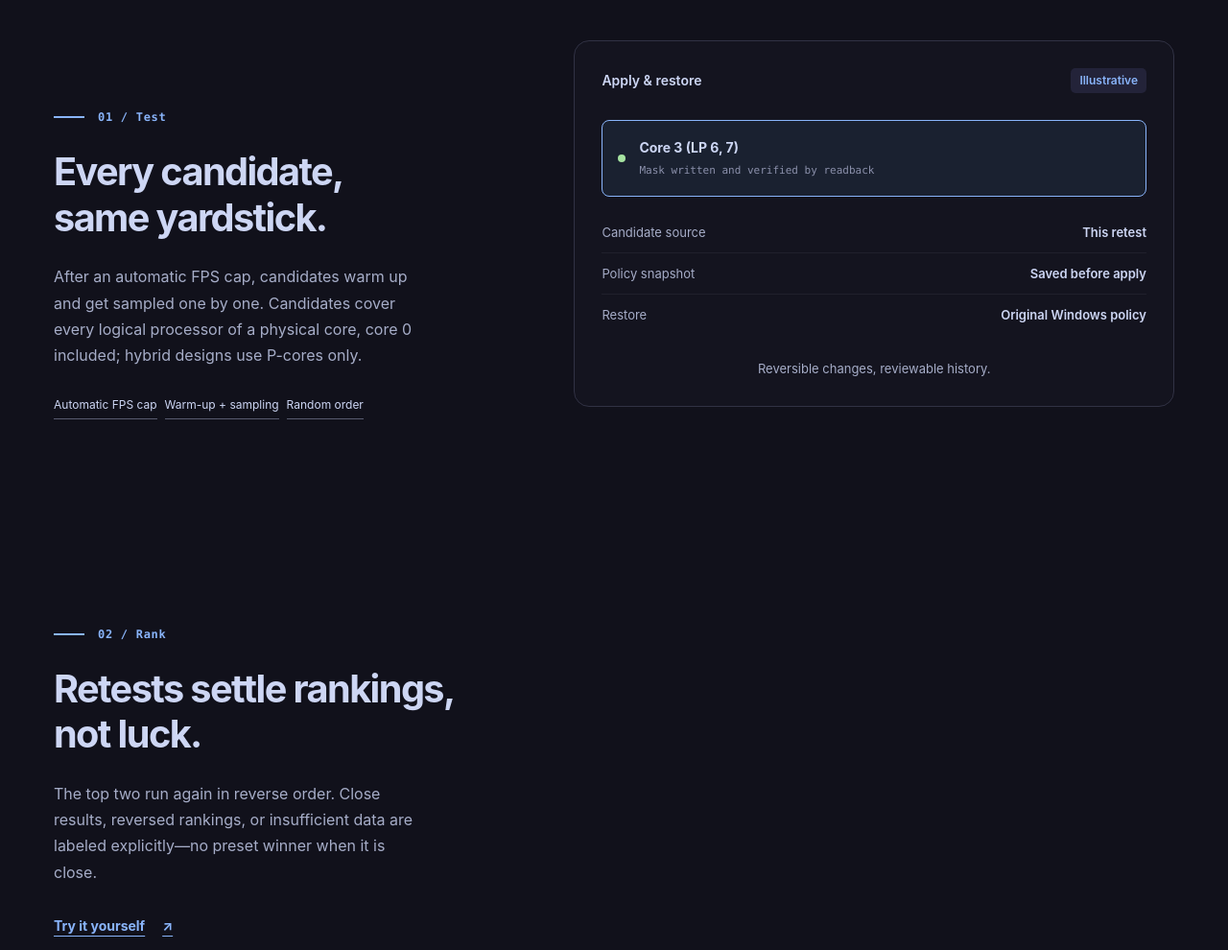
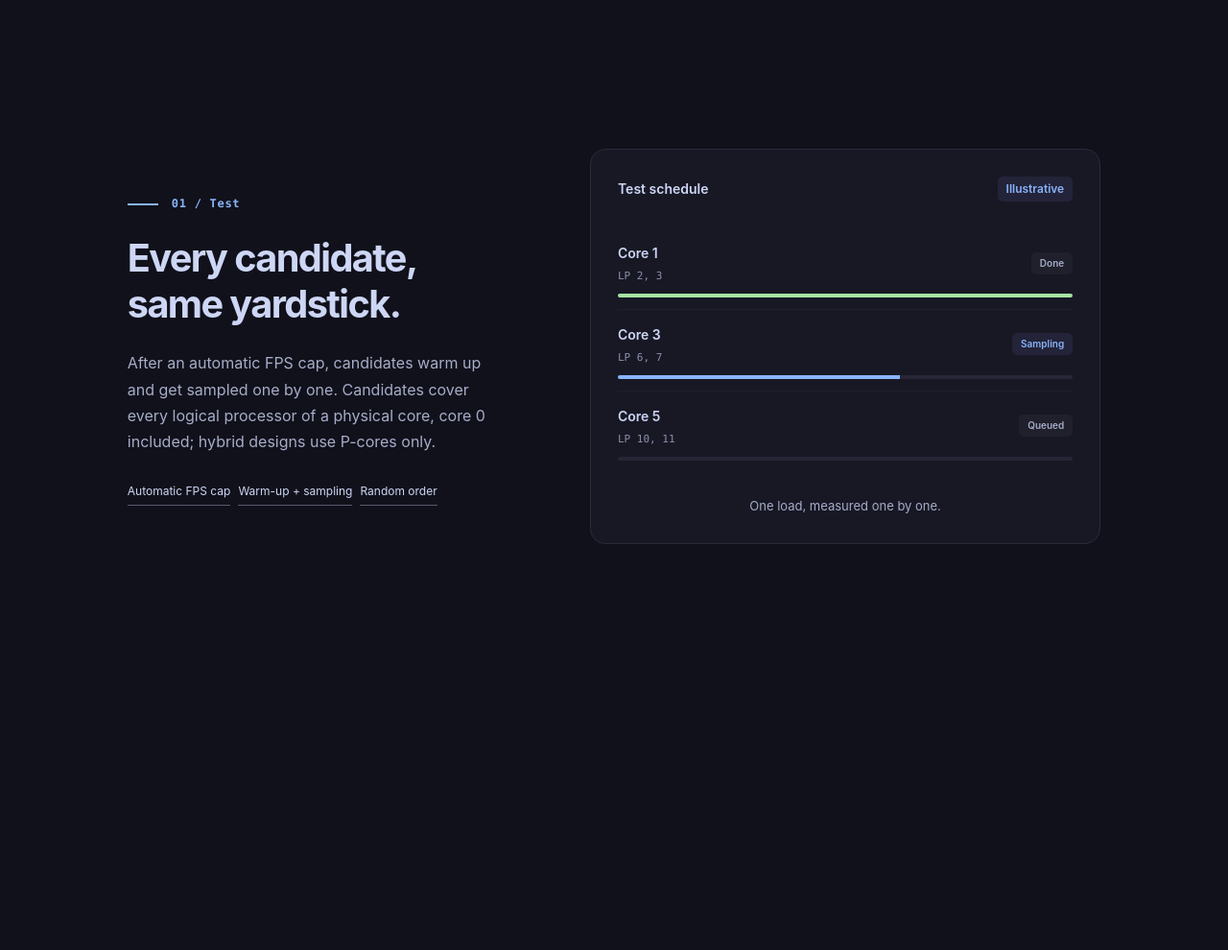
Before and after one commit to LiuTouo/PaceDock-releases, a website: page docs/en/index.html in a window 1280 px wide. Shown: the part 1597-2587 px from the top of the page at 96% size. Drawn offline with Linux system fonts and the light colour scheme.

Commit message:
site: pinned full-viewport pan deck replaces split story columns

```diff
--- a/docs/assets/site.css
+++ b/docs/assets/site.css
@@ -598,36 +598,30 @@ html:lang(en) .hero h1 {
   font-size: 12px;
 }
 .feature-story {
+  position: relative;
+  margin-top: 48px;
+  max-width: min(1280px, calc(100% - 112px));
+  margin-inline: auto;
+}
+/* Each step is one composed block: copy and panel travel together. */
+.feature-slide {
   display: grid;
-  grid-template-columns: 0.85fr 1.15fr;
-  gap: 64px 80px;
-  align-items: center;
-}
-.story-copy,
-.story-stage {
-  display: contents;
+  grid-template-columns: 1fr;
+  gap: 28px;
+  padding-block: 56px;
+  min-width: 0;
+}
+@media (min-width: 900px) {
+  .feature-slide {
+    grid-template-columns: minmax(0, 0.9fr) minmax(0, 1.1fr);
+    align-items: center;
+    gap: 56px;
+    padding-block: 72px;
+  }
 }
 .feature,
 .scene-panel {
   min-width: 0;
-}
-.feature[data-scene="test"] {
-  order: 1;
-}
-.scene-panel[data-panel="test"] {
-  order: 2;
-}
-.feature[data-scene="rank"] {
-  order: 3;
-}
-.scene-panel[data-panel="rank"] {
-  order: 4;
-}
-.feature[data-scene="apply"] {
-  order: 5;
-}
-.scene-panel[data-panel="apply"] {
-  order: 6;
 }
 .feature-number {
   display: inline-flex;
@@ -1525,46 +1519,34 @@ summary::marker {
     animation: confirm-in 300ms var(--ease-out);
   }
 @media (min-width: 1024px) and (min-height: 760px) {
+  /* Panned deck: the section pins for three viewports and the track slides
+     horizontally; vertical scroll scrubs the pan. */
+  .story-enabled .pan-viewport {
+    position: sticky;
+    top: 84px;
+    height: calc(100svh - 84px);
+    overflow: hidden;
+  }
   .story-enabled .feature-story {
-    align-items: start;
-    gap: 80px;
-  }
-  .story-enabled .story-copy {
-    display: block;
-    order: 0;
-  }
-  .story-enabled .feature {
-    min-height: 68svh;
+    height: 300svh;
+    margin-top: 0;
+    max-width: none;
+  }
+  .story-enabled .pan-track {
     display: flex;
-    flex-direction: column;
-    justify-content: center;
-    align-items: flex-start;
-  }
-  .story-enabled .story-stage {
-    display: grid;
-    order: 1;
-    position: sticky;
-    top: 124px;
-    padding-block: 24px;
-  }
-  .story-enabled .scene-panel {
-    grid-area: 1 / 1;
-    align-self: center;
-    opacity: 0;
+    height: 100%;
+    will-change: transform;
+  }
+  .story-enabled .feature-slide {
+    flex: 0 0 100%;
+    grid-template-columns: minmax(0, 0.88fr) minmax(0, 1.12fr);
+    align-items: center;
+    gap: 5vw;
+    padding-block: 0;
+    padding-inline: clamp(24px, 6vw, 96px);
+  }
+  .story-enabled .feature-slide[aria-hidden="true"] {
     visibility: hidden;
-    transform: translateY(28px) scale(0.98);
-    filter: blur(3px);
-    transition:
-      opacity 450ms var(--ease-standard),
-      transform 550ms var(--ease-out),
-      filter 450ms var(--ease-standard),
-      visibility 550ms;
-  }
-  .story-enabled .scene-panel.is-active {
-    opacity: 1;
-    visibility: visible;
-    transform: none;
-    filter: blur(0);
   }
 }
 @media (max-width: 1100px) {
@@ -1583,13 +1565,6 @@ summary::marker {
   }
   .hero-description {
     font-size: 16px;
-  }
-  .feature-story,
-  .story-enabled .feature-story {
-    column-gap: 40px;
-  }
-  .scene-panel {
-    padding: 22px;
   }
   .demo-layout {
     grid-template-columns: 280px minmax(0, 1fr);
@@ -1617,7 +1592,7 @@ summary::marker {
     margin-bottom: 40px;
   }
   .feature-story {
-    column-gap: 32px;
+    margin-top: 32px;
   }
   .split-heading {
     flex-direction: column;
@@ -1773,9 +1748,6 @@ summary::marker {
     font-size: 32px;
     margin-block: 18px;
   }
-  .feature > p {
-    max-width: none;
-  }
   .feature-tags {
     margin-top: 20px;
   }
--- a/docs/assets/site.js
+++ b/docs/assets/site.js
@@ -13,7 +13,8 @@ function initMotion() {
     ),
   ];
   let revealObserver;
-  let sceneObserver;
+  let scrub = null;
+  let raf = 0;
 
   for (const element of reveals) {
     const peers = reveals.filter(
@@ -22,17 +23,56 @@ function initMotion() {
     element.classList.add("reveal", `d${Math.min(peers.indexOf(element), 5)}`);
   }
 
-  function showScene(name) {
+  function setActive(index) {
+    const name = steps[index].dataset.scene;
+    steps.forEach((step, i) => {
+      if (i === index) step.removeAttribute("aria-hidden");
+      else step.setAttribute("aria-hidden", "true");
+      panels[i].classList.toggle("is-active", i === index);
+    });
     story.dataset.activeScene = name;
-    for (const panel of panels) {
-      panel.classList.toggle("is-active", panel.dataset.panel === name);
-    }
+  }
+
+  // Vertical scroll scrubs the horizontal pan; the paused 1ms animation acts
+  // as a CSP-safe transform we can seek instead of writing inline styles.
+  function applyPan() {
+    raf = 0;
+    if (!scrub) return;
+    const rect = story.getBoundingClientRect();
+    const total = story.offsetHeight - innerHeight;
+    const progress =
+      total > 0 ? Math.min(1, Math.max(0, -rect.top / total)) : 0;
+    scrub.currentTime = progress;
+    setActive(Math.min(steps.length - 1, Math.round(progress * (steps.length - 1))));
+  }
+
+  function schedulePan() {
+    if (raf || !scrub) return;
+    raf = requestAnimationFrame(applyPan);
+  }
+
+  function measurePan() {
+    if (!scrub) return;
+    const track = story.querySelector(".pan-track");
+    const max = Math.max(0, track.scrollWidth - track.parentElement.clientWidth);
+    scrub.effect.setKeyframes([
+      { transform: "translateX(0px)" },
+      { transform: `translateX(${-max}px)` },
+    ]);
+  }
+
+  function onResize() {
+    measurePan();
+    schedulePan();
   }
 
   function refreshMotion() {
     revealObserver?.disconnect();
-    sceneObserver?.disconnect();
+    scrub?.cancel();
+    scrub = null;
     root.classList.remove("motion-ready", "story-enabled");
+    removeEventListener("scroll", schedulePan);
+    removeEventListener("resize", onResize);
 
     // Motion is optional: a failed observer must never hide the site or break the demo.
     try {
@@ -53,29 +93,30 @@ function initMotion() {
       root.classList.add("motion-ready");
 
       if (wide.matches) {
-        const visible = new Map();
-        sceneObserver = new IntersectionObserver(
-          (entries) => {
-            for (const entry of entries) {
-              if (entry.isIntersecting)
-                visible.set(entry.target, entry.intersectionRatio);
-              else visible.delete(entry.target);
-            }
-            const active = [...visible].sort((a, b) => b[1] - a[1])[0];
-            if (active) showScene(active[0].dataset.scene);
-          },
-          {
-            rootMargin: "-35% 0px -35% 0px",
-            threshold: [0, 0.25, 0.5, 0.75, 1],
-          },
+        const track = story.querySelector(".pan-track");
+        // The class must land before measuring: the track is only a flex row
+        // while story styles apply, otherwise scrollWidth equals the viewport.
+        root.classList.add("story-enabled");
+        scrub = track.animate(
+          [{ transform: "translateX(0px)" }, { transform: "translateX(0px)" }],
+          { duration: 1, easing: "linear", fill: "both" },
         );
-        showScene(story.dataset.activeScene);
-        root.classList.add("story-enabled");
-        for (const step of steps) sceneObserver.observe(step);
+        scrub.pause();
+        measurePan();
+        addEventListener("scroll", schedulePan, { passive: true });
+        addEventListener("resize", onResize, { passive: true });
+        setActive(0);
+        applyPan();
+      } else {
+        for (const step of steps) step.removeAttribute("aria-hidden");
+        for (const panel of panels) panel.classList.remove("is-active");
       }
     } catch {
       revealObserver?.disconnect();
-      sceneObserver?.disconnect();
+      scrub?.cancel();
+      scrub = null;
+      removeEventListener("scroll", schedulePan);
+      removeEventListener("resize", onResize);
       root.classList.remove("motion-ready", "story-enabled");
     }
   }
--- a/docs/en/index.html
+++ b/docs/en/index.html
@@ -55,8 +55,8 @@
     <meta property="og:image:alt" content="PaceDock application icon" />
     <meta name="twitter:card" content="summary" />
     <link rel="icon" href="../assets/favicon.png" type="image/png" />
-    <link rel="stylesheet" href="../assets/site.css?v=5" />
-    <script type="module" src="../assets/site.js?v=5"></script>
+    <link rel="stylesheet" href="../assets/site.css?v=6" />
+    <script type="module" src="../assets/site.js?v=6"></script>
   </head>
   <body>
     <a class="skip-link" href="#main">Skip to main content</a>
@@ -200,9 +200,12 @@
             >
           </h2>
         </div>
+        </div>
         <div class="feature-story" data-active-scene="test">
-          <div class="story-copy">
-            <article class="feature" data-scene="test">
+          <div class="pan-viewport">
+            <div class="pan-track">
+              <article class="feature-slide" data-scene="test">
+                <div class="feature">
                   <span class="feature-number">01 / Test</span>
                   <h3>Every candidate,<br />same yardstick.</h3>
                   <p>
@@ -214,34 +217,7 @@
                     <span>Automatic FPS cap</span><span>Warm-up + sampling</span
                     ><span>Random order</span>
                   </div>
-            </article>
-            <article class="feature" data-scene="rank">
-              <span class="feature-number">02 / Rank</span>
-              <h3>Retests settle rankings,<br />not luck.</h3>
-              <p>
-                The top two run again in reverse order. Close results, reversed
-                rankings, or insufficient data are labeled explicitly—no preset
-                winner when it is close.
-              </p>
-              <a class="text-link" href="#demo"
-                >Try it yourself <span aria-hidden="true">↗</span></a
-              >
-            </article>
-            <article class="feature" data-scene="apply">
-              <span class="feature-number">03 / Apply</span>
-              <h3>Before applying,<br />know the way back.</h3>
-              <p>
-                A complete policy snapshot is saved before apply; masks are
-                written and read back for verification. History is reviewable,
-                and the original Windows policy restores with one click.
-              </p>
-              <div class="feature-tags">
-                <span>Policy snapshot</span><span>Write + readback</span
-                ><span>One-click restore</span>
                 </div>
-            </article>
-          </div>
-          <div class="story-stage" aria-hidden="true">
                 <div class="scene-panel scene-test" data-panel="test">
                   <div class="scene-topline">
                     <span>Test schedule</span><span class="pill">Illustrative</span>
@@ -262,6 +238,20 @@
                     <span class="phase-bar"><span class="w0"></span></span>
                   </div>
                   <p class="scene-caption">One load, measured one by one.</p>
+                </div>
+              </article>
+              <article class="feature-slide" data-scene="rank">
+                <div class="feature">
+                  <span class="feature-number">02 / Rank</span>
+                  <h3>Retests settle rankings,<br />not luck.</h3>
+                  <p>
+                    The top two run again in reverse order. Close results, reversed
+                    rankings, or insufficient data are labeled explicitly—no preset
+                    winner when it is close.
+                  </p>
+                  <a class="text-link" href="#demo"
+                    >Try it yourself <span aria-hidden="true">↗</span></a
+                  >
                 </div>
                 <div class="scene-panel scene-rank" data-panel="rank">
                   <div class="scene-topline">
@@ -287,6 +277,21 @@
                   </div>
                   <p class="scene-caption">No preset winner when it is close.</p>
                 </div>
+              </article>
+              <article class="feature-slide" data-scene="apply">
+                <div class="feature">
+                  <span class="feature-number">03 / Apply</span>
+                  <h3>Before applying,<br />know the way back.</h3>
+                  <p>
+                    A complete policy snapshot is saved before apply; masks are
+                    written and read back for verification. History is reviewable,
+                    and the original Windows policy restores with one click.
+                  </p>
+                  <div class="feature-tags">
+                    <span>Policy snapshot</span><span>Write + readback</span
+                    ><span>One-click restore</span>
+                  </div>
+                </div>
                 <div class="scene-panel scene-apply" data-panel="apply">
                   <div class="scene-topline">
                     <span>Apply &amp; restore</span
@@ -306,8 +311,11 @@
                   </ul>
                   <p class="scene-caption">Reversible changes, reviewable history.</p>
                 </div>
+              </article>
             </div>
           </div>
+        </div>
+        <div class="shell">
         <div class="secondary-features">
           <p>
             <strong>ISR probing.</strong>
@@ -325,6 +333,7 @@
             A system-tray resident timer with throttle-exemption management for
             games.
           </p>
+        </div>
       </div>
       </section>
       <section
```
Also changed, not shown: docs/index.html (+36 -27 lines), tests/motion.spec.js (+62 -47 lines), tests/site.spec.js (+5 -1 lines). Lines whose indentation alone changed are shown as unchanged.
